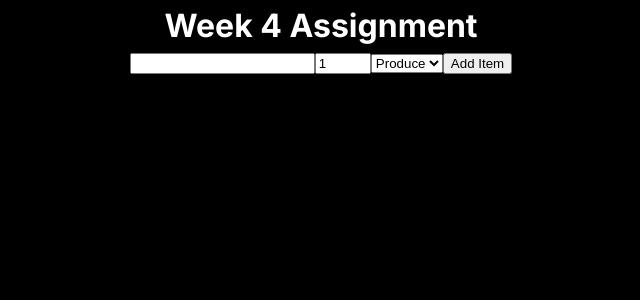
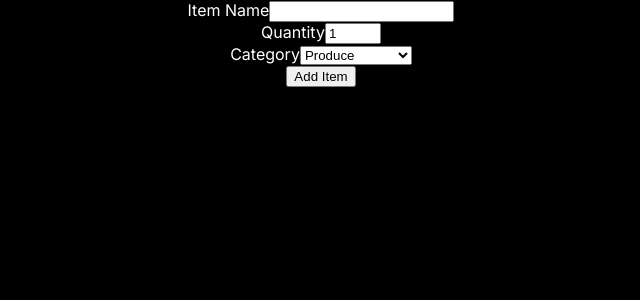
Before and after one commit to Saffy127/cprg306-assignments, a Next.js app: page /week4 in a window 1280 px wide. Shown: the top 300 px of the page, without its empty margins (319-959 px from the left). Built offline with nearby package versions, Linux system fonts and the light colour scheme.

Commit message:
Update page.js

```diff
--- a/app/week4/page.js
+++ b/app/week4/page.js
@@ -1,10 +1,94 @@
-import NewItem from './new-item';
+// Import required dependencies and hooks
+import React, { useState } from 'react';
 
-export default function Week4Page() {
+export default function NewItem() {
+  // Initializing the state variables
+  const [name, setName] = useState('');
+  const [quantity, setQuantity] = useState(1);
+  const [category, setCategory] = useState('produce');
+
+  const handleSubmit = (e) => {
+    e.preventDefault();  // Prevent default form submission
+
+    // Create an item object with current state values
+    const item = {
+      name,
+      quantity,
+      category,
+    };
+
+    console.log(item);  // Log the item object to the console
+
+    // Alert with current state
+    alert(`Name: ${name}, Quantity: ${quantity}, Category: ${category}`);
+
+    // Reset the state variables
+    setName('');
+    setQuantity(1);
+    setCategory('produce');
+  };
+
   return (
-    <div>
-      <h1>Week 4 Assignment</h1>
-      <NewItem />
+    <div className="p-4 rounded border">
+      <form onSubmit={handleSubmit}>
+
+        {/* Name Field */}
+        <div className="mb-3">
+          <label className="block text-sm font-medium text-gray-700">Item Name</label>
+          <input
+            type="text"
+            value={name}
+            onChange={(e) => setName(e.target.value)}
+            required
+            className="mt-1 p-2 w-full border rounded-md"
+          />
+        </div>
+
+        {/* Quantity Field */}
+        <div className="mb-3">
+          <label className="block text-sm font-medium text-gray-700">Quantity</label>
+          <input
+            type="number"
+            min="1"
+            max="99"
+            value={quantity}
+            onChange={(e) => setQuantity(Number(e.target.value))}
+            required
+            className="mt-1 p-2 w-full border rounded-md"
+          />
+        </div>
+
+        {/* Category Field */}
+        <div className="mb-3">
+          <label className="block text-sm font-medium text-gray-700">Category</label>
+          <select
+            value={category}
+            onChange={(e) => setCategory(e.target.value)}
+            className="mt-1 p-2 w-full border rounded-md"
+          >
+            <option value="produce">Produce</option>
+            <option value="dairy">Dairy</option>
+            <option value="bakery">Bakery</option>
+            <option value="meat">Meat</option>
+            <option value="frozen foods">Frozen Foods</option>
+            <option value="canned goods">Canned Goods</option>
+            <option value="dry goods">Dry Goods</option>
+            <option value="beverages">Beverages</option>
+            <option value="snacks">Snacks</option>
+            <option value="household">Household</option>
+            <option value="other">Other</option>
+          </select>
+        </div>
+
+        {/* Submit Button */}
+        <button
+          type="submit"
+          className="p-2 bg-blue-500 text-white rounded hover:bg-blue-600"
+        >
+          Add Item
+        </button>
+
+      </form>
     </div>
   );
 }
```
